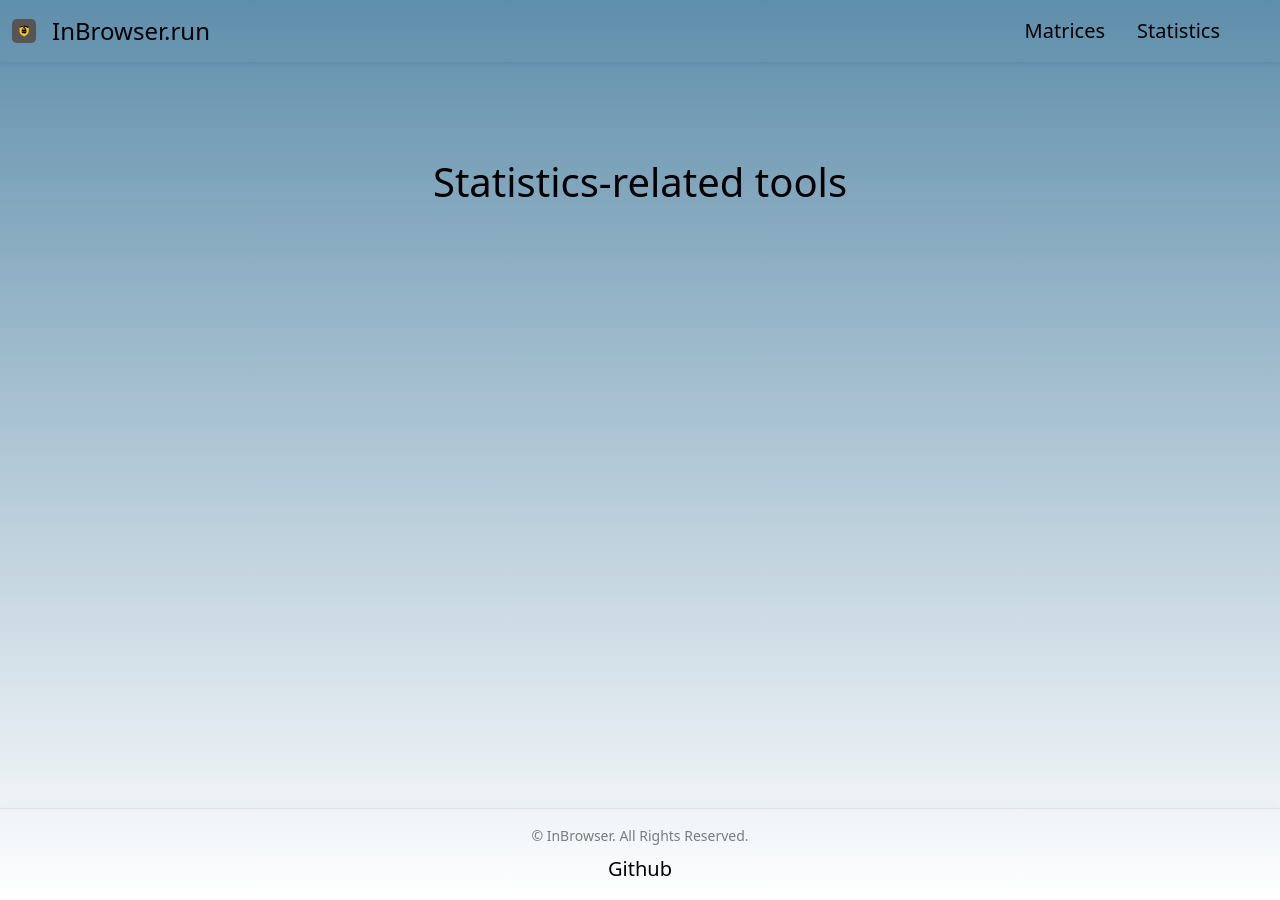
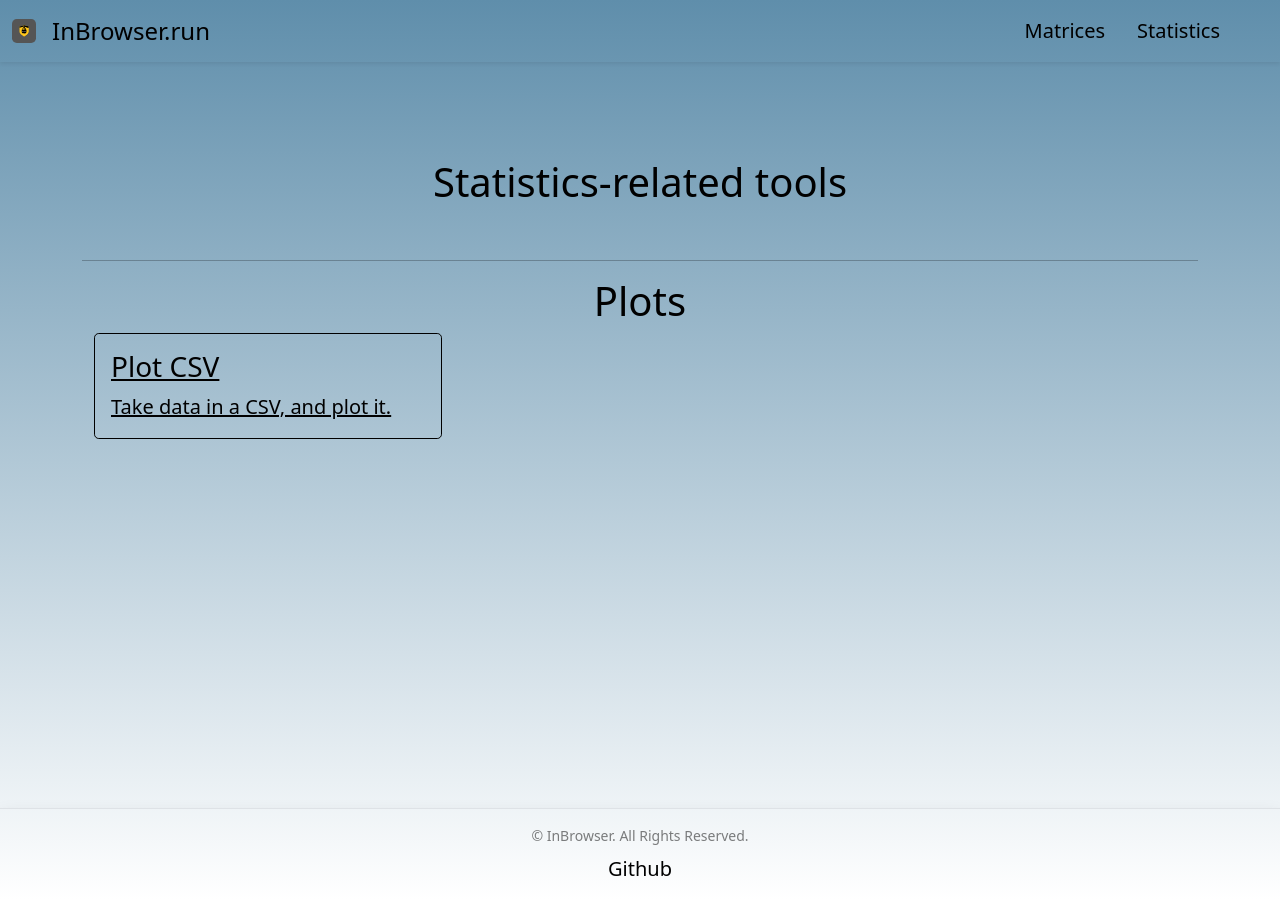
Before and after one commit to inbrowser/inbrowser.github.io, a Jekyll site: the page built from statistics/index.html, in a window 1280 px wide. Built offline with Jekyll 4.4.1, drawn with Linux system fonts in a browser that asks for light colours.

Commit message:
feat: adding plot

```diff
--- a/statistics/index.html
+++ b/statistics/index.html
@@ -9,6 +9,15 @@ layout: default
             <h1 class="col-12 text-center">{{ page.title }}</h1>
 
             <p class="">&nbsp;</p>
+
+            <hr>
+            <h1 class="col-12 text-center">Plots</h1>
+
+            {% include _partial/tool_card.html
+            title="Plot CSV"
+            content="Take data in a CSV, and plot it."
+            href="csv/plot.html"
+            %}
         </div>
     </div>
 </section>
```
Also changed, not shown: statistics/csv/plot.html (added, +23 -0 lines).
